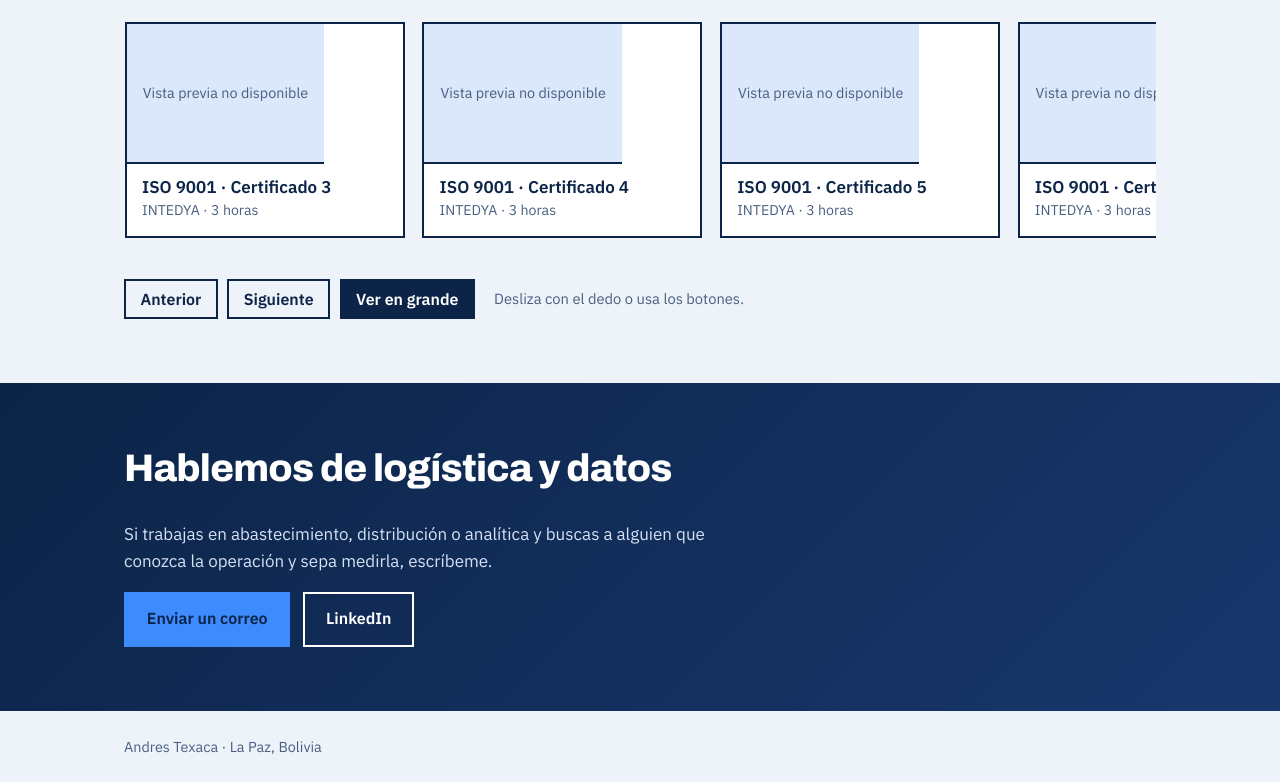
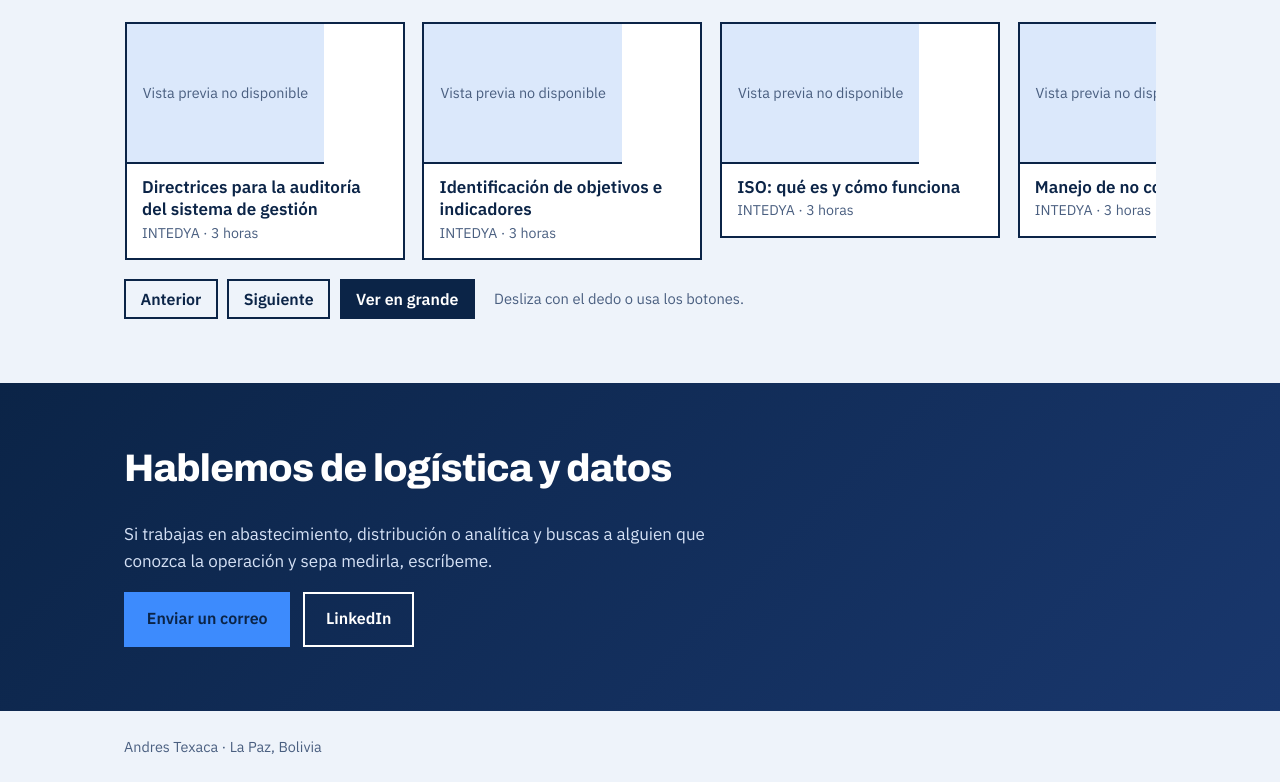
Before and after one commit to andrestexaca/Andres-Texaca, a plain HTML site: page index.html in a window 1280 px wide. Shown: the part 5007-5789 px from the top of the page. Drawn offline with Linux system fonts and the light colour scheme.

Commit message:
Update index.html

```diff
--- a/index.html
+++ b/index.html
@@ -527,17 +527,36 @@ var GRUPOS = {
 };
 
 var CERTIFICADOS = [
-  { group: "datos",  title: "Especialización en Power BI y Tableau", meta: "13 horas", file: "certificados/power-bi-tableau.pdf" },
-  { group: "iso",    title: "ISO 9001 · Certificado 1", meta: "INTEDYA · 3 horas", file: "certificados/iso9001-01.pdf" },
-  { group: "iso",    title: "ISO 9001 · Certificado 2", meta: "INTEDYA · 3 horas", file: "certificados/iso9001-02.pdf" },
-  { group: "iso",    title: "ISO 9001 · Certificado 3", meta: "INTEDYA · 3 horas", file: "certificados/iso9001-03.pdf" },
-  { group: "iso",    title: "ISO 9001 · Certificado 4", meta: "INTEDYA · 3 horas", file: "certificados/iso9001-04.pdf" },
-  { group: "iso",    title: "ISO 9001 · Certificado 5", meta: "INTEDYA · 3 horas", file: "certificados/iso9001-05.pdf" },
-  { group: "iso",    title: "ISO 9001 · Certificado 6", meta: "INTEDYA · 3 horas", file: "certificados/iso9001-06.pdf" },
-  { group: "iso",    title: "ISO 9001 · Certificado 7", meta: "INTEDYA · 3 horas", file: "certificados/iso9001-07.pdf" },
-  { group: "iso",    title: "ISO 9001 · Certificado 8", meta: "INTEDYA · 3 horas", file: "certificados/iso9001-08.pdf" },
-  { group: "netzum", title: "Curso Netzum 1", meta: "Netzum", file: "certificados/netzum-01.pdf" },
-  { group: "netzum", title: "Curso Netzum 2", meta: "Netzum", file: "certificados/netzum-02.pdf" }
+  { group: "datos",  title: "Especialización en Power BI y Tableau", meta: "13 horas", file: "certificados/ESPECIALIZACION POWER BI Y TABLEAU.pdf" },
+
+  { group: "iso",    title: "ISO 9001 · Certificado INTEDYA", meta: "INTEDYA · 3 horas", file: "certificados/ANALISIS DE RIESGOS Y OPORTUNIDADES.pdf" },
+  { group: "iso",    title: "Contexto de la organización", meta: "INTEDYA · 3 horas", file: "certificados/Diploma contexto de la organización.pdf" },
+  { group: "iso",    title: "Directrices para la auditoría del sistema de gestión", meta: "INTEDYA · 3 horas", file: "certificados/Directrices ISO 19001 para la auditoria del sistema de gestión.pdf" },
+  { group: "iso",    title: "Identificación de objetivos e indicadores", meta: "INTEDYA · 3 horas", file: "IDENTIFICACION DE OBJETIVOS E INDICADORES PARA EL SEGUIMIENTO Y MEJORA DE LOS SISTEMAS DE GESTIÓN ISO.pdf" },
+  { group: "iso",    title: "ISO: qué es y cómo funciona", meta: "INTEDYA · 3 horas", file: "certificados/ISO QUE ES Y COMO FUNCIONA.pdf" },
+  { group: "iso",    title: "Manejo de no conformidades", meta: "INTEDYA · 3 horas", file: "certificados/MANEJO DE NO CONFORMIDADES CORRECTIVAS.pdf" },
+  { group: "iso",    title: "Revisión por la dirección: buenas prácticas", meta: "INTEDYA · 3 horas", file: "certificados/Revisión por la dirección buenas prácticas.pdf" },
+  { group: "iso",    title: "Sensibilización en calidad y excelencia", meta: "INTEDYA · 3 horas", file: "certificados/SENSIBILIZACIÓN EN CALIDAD Y EXCELENCIA.pdf" },
+
+  { group: "datos",  title: "Operador economico autorizado", meta: "Netzum", file: "OPERADOR ECONOMICO AUTORIZADO.pdf" },
+  { group: "datos",  title: "Power BI básico con IA", meta: "Netzum", file: "certificados/POWER BI BASICO CON IA.pdf" },
+  { group: "datos",  title: "Power BI intermedio", meta: "Netzum", file: "certificados/POWER BI INTERMEDIO.pdf" },
+  { group: "datos",  title: "Introducción a Tableau", meta: "Netzum", file: "certificados/INTRODUCCION A TABLEAU.pdf" },
+  { group: "datos",  title: "Tableau intermedio y avanzado", meta: "Netzum", file: "certificados/TABLEAU INTERMEDIO AVANZADO.pdf" },
+  { group: "datos",  title: "Storytelling y data visualization", meta: "Netzum", file: "certificados/SOTYTELLING Y DATA VISUALIZATION.pdf" },
+
+  { group: "netzum", title: "Power Apps con IA", meta: "Netzum", file: "certificados/POWER APPS CON IA.pdf" },
+  { group: "netzum", title: "Power Automate con IA", meta: "Netzum", file: "certificados/POWER AUTOMATE CON IA.pdf" },
+  { group: "netzum", title: "Microsoft Outlook", meta: "Netzum", file: "certificados/Microsoft Outlook.pdf" },
+  { group: "netzum", title: "LinkedIn desde cero con IA", meta: "Netzum", file: "certificados/LINKEDIN DESDE CERO CON IA.pdf" },
+  { group: "netzum", title: "Interpretación de la ISO 9001", meta: "Netzum", file: "certificados/INTERPRETACION DE LA ISO 9001.pdf" },
+  { group: "netzum", title: "Farmacovigilancia 1", meta: "Netzum", file: "certificados/FARMACOVIGILANCIA.pdf" },
+  { group: "netzum", title: "Farmacovigilancia 2", meta: "Netzum", file: "certificados/FARMACOVIGILANCIA 2.pdf" },
+  { group: "netzum", title: "Farmacovigilancia 3", meta: "Netzum", file: "certificados/FARMACOVIGILANCIA 3.pdf" },
+  { group: "netzum", title: "Conflicto de intereses", meta: "Netzum", file: "certificados/CONFLICTO DE INTERESES.pdf" },
+  { group: "netzum", title: "Política de conflicto de intereses", meta: "Netzum", file: "certificados/POLITICA DE CONFLICTO DE INTERESES.pdf" },
+  { group: "netzum", title: "Embajadores INTI", meta: "Netzum", file: "certificados/EMBAJADORES INTI.pdf" },
+  { group: "netzum", title: "Certificado Netzum", meta: "Netzum", file: "certificados/ANDRES_BENJAMIN_TEXACA_ULO_863E4E74.pdf" }
 ];
 
 (function () {
```
